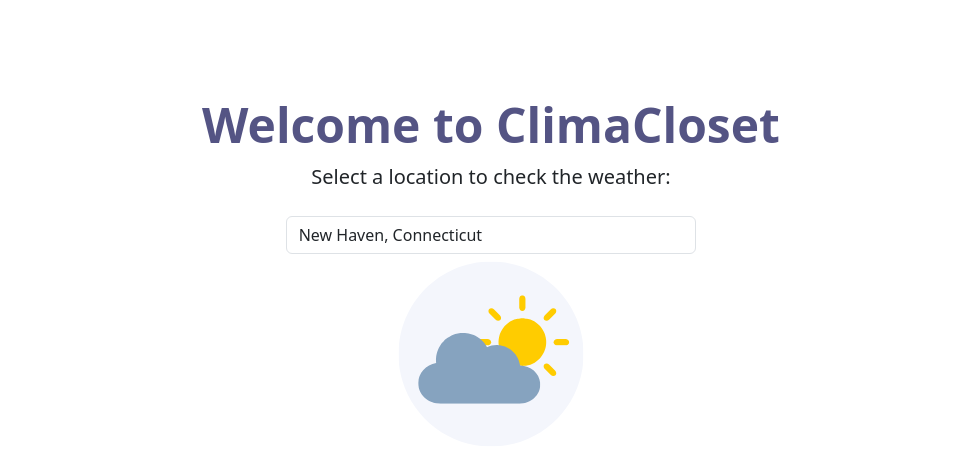
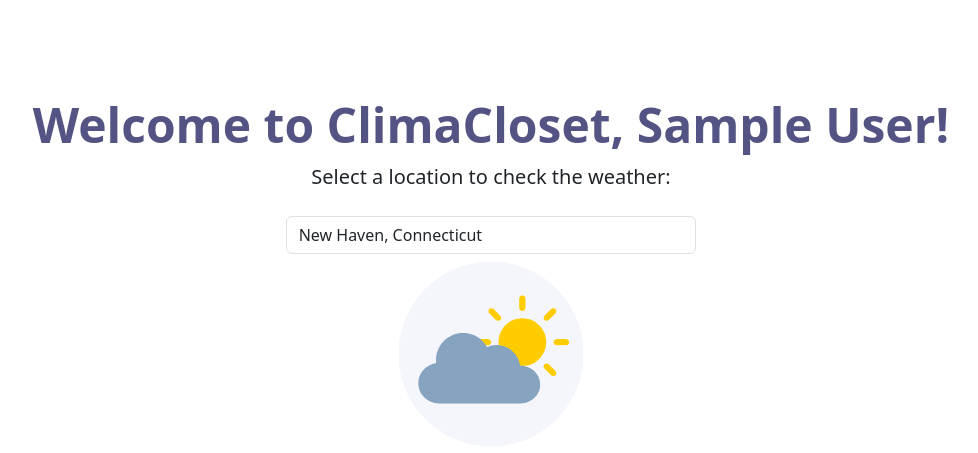
Before and after one commit to jcarney2024/climacloset, a Flask app: page / in a window 1280 px wide. Shown: the part 127-580 px from the top of the page, without its empty margins (149-1127 px from the left). Run offline with Flask 3, Linux system fonts and the light colour scheme; the visitor is signed in with stand-in values (Sample User, id 1); data that the repository does not hold is empty; parts of the project's set-up code (start-up, migrations or seed data) failed here and were passed over; some libraries are stand-ins or nearby versions.

Commit message:
name on home

```diff
--- a/app/main.py
+++ b/app/main.py
@@ -53,7 +53,15 @@ def index():
     else:
         weather_icon = "../static/sun_cloud.svg"  # sunny weather
 
-    return render_template('index.html', temp=temp, selected_location=selected_location, image=weather_icon)
+    user_name = current_user.name if current_user.is_authenticated else None
+
+    return render_template(
+    'index.html',
+    temp=temp,
+    selected_location=selected_location,
+    image=weather_icon,
+    user_name=user_name
+)
 
 
 @main.route('/profile')
--- a/app/templates/index.html
+++ b/app/templates/index.html
@@ -4,7 +4,7 @@
 
 {% block body %}
 <div class="px-4 py-5 my-5 text-center">
-  <h1 class="display-5 fw-bold text-body-emphasis">Welcome to ClimaCloset</h1>
+  <h1 class="display-5 fw-bold text-body-emphasis">Welcome to ClimaCloset, {{ user_name }}! </h1>
   <div class="col-md-4 mx-auto">
     <p class="lead mb-4">Select a location to check the weather:</p>
 
```
